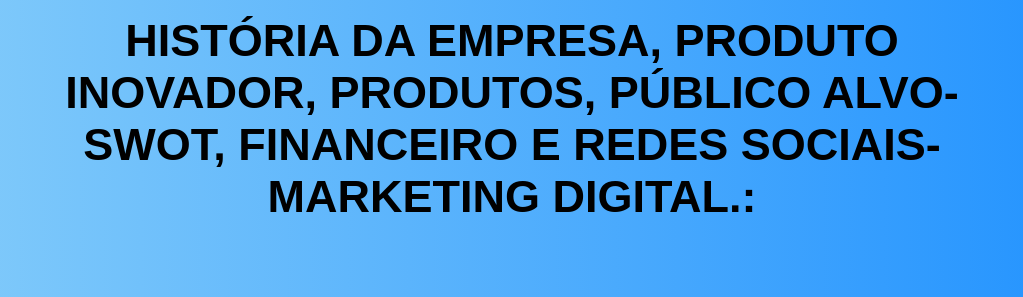
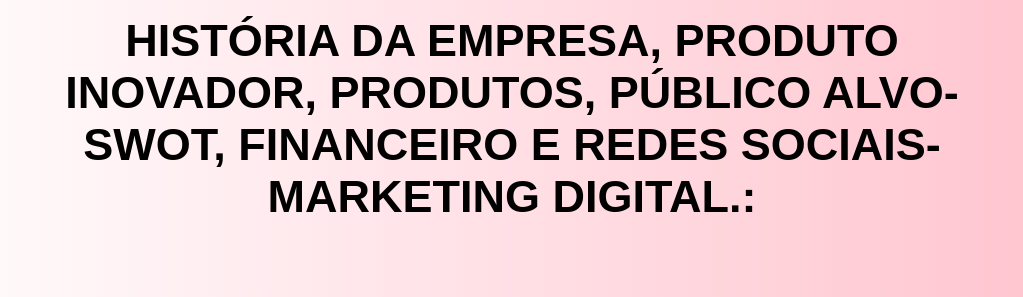
Before and after one commit to anaivasita/site-fam-lia, a plain HTML site: page index.html in a window 1280 px wide. Shown: the part 114-411 px from the top of the page, without its empty margins (128-1151 px from the left). Drawn offline with Linux system fonts and the light colour scheme.

Commit message:
Update style.css

```diff
--- a/style.css
+++ b/style.css
@@ -3,8 +3,8 @@
 /* Espaço para criar variáveis */
 :root {
     --cor-titulo: black;
-    --cor-degrade-1: #87CEFA;
-    --cor-degrade-2: #1E90FF;
+    --cor-degrade-1: WHITE;
+    --cor-degrade-2: PINK;
 
     --largura-maxima: 1080px;
 }
```
